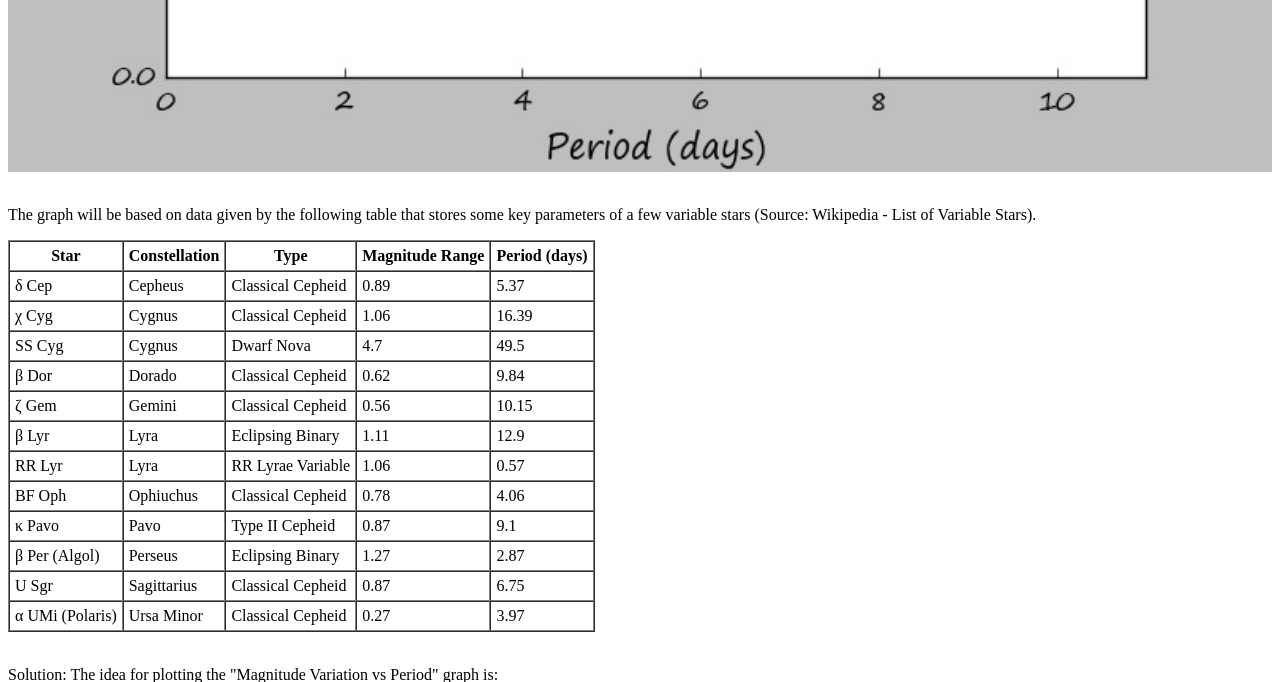
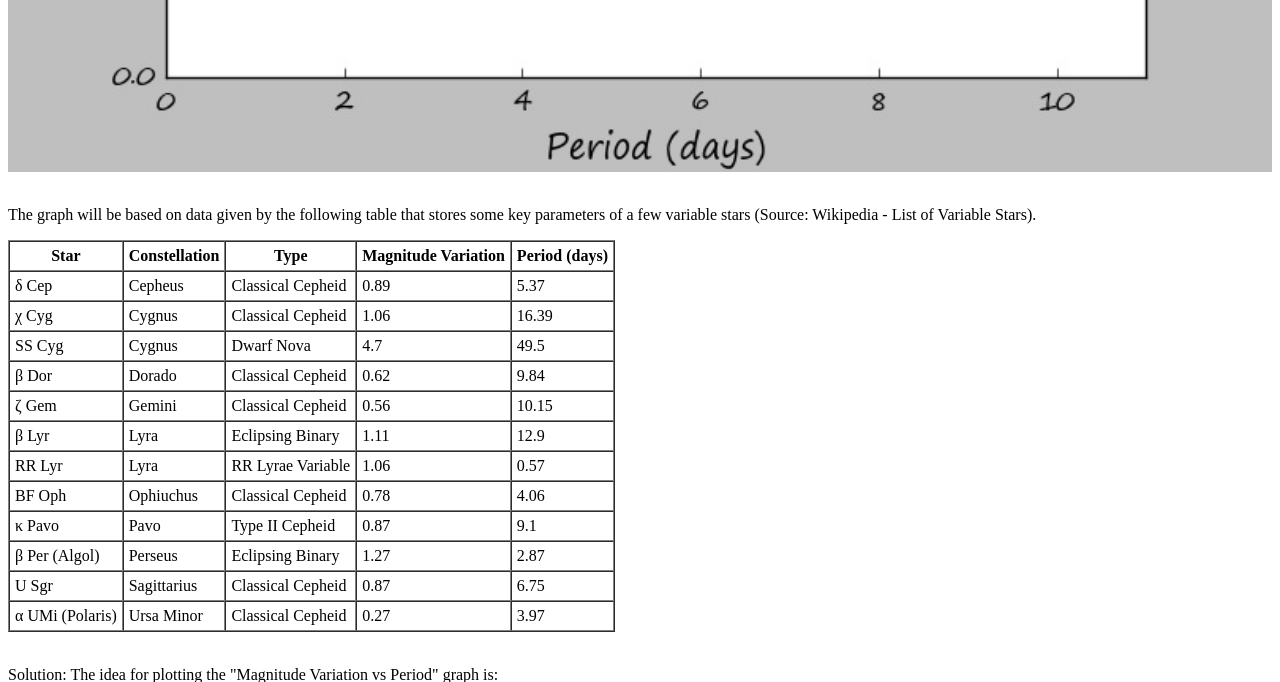
Before and after one commit to sotsi/home1, a Django app: template blog/templates/blog/inst_strip_table.html in a window 1280 px wide; the page is wider, and only the part inside the window is pictured. Shown: the part 818-1500 px from the top of that part. Run offline with Django 3.2, Linux system fonts and the light colour scheme; the template is opened without the code that fills it, so the values that code supplies are empty.

Commit message:
Variable Stars Table v 1.3...

```diff
--- a/blog/templates/blog/inst_strip_table.html
+++ b/blog/templates/blog/inst_strip_table.html
@@ -13,7 +13,7 @@
 	<th>Star</th>
 	<th>Constellation</th>
 	<th>Type</th>
-	<th>Magnitude Range</th>
+	<th>Magnitude Variation</th>
 	<th>Period (days)</th>
 	</tr>
 	<tr>
--- a/mpl/views.py
+++ b/mpl/views.py
@@ -131,7 +131,7 @@ def mplimage(request):
 	fig = Figure(dpi=100)
 	canvas = FigureCanvas(fig)
 	ax = fig.add_subplot(111)
-	ax.scatter(period, dmagnitude, s=50, c='b')
+	ax.scatter(period, dmagnitude, s=60, c='b')
 	ax.set_title("Period - Magnitude Variation Diagram (Instability Strip)")
 	ax.set_ylabel('Magnitude Variation', size=15)
 	ax.set_xlabel('Period (days)', size=15)
--- a/mpldjango/urls.py
+++ b/mpldjango/urls.py
@@ -18,7 +18,7 @@ from django.contrib import admin
 
 urlpatterns = [
 	url(r'mplimage', 'mpl.views.mplimage'),
-	#url(r'mplimage', 'mpl.views.mplimage'),
+	#url(r'mplimage', 'mpl.views.mplimage1'),
 	url(r'hr', 'hr.views.mplimage'),
 	url(r'^admin/', admin.site.urls),
 	url(r'', include('blog.urls')),
```
